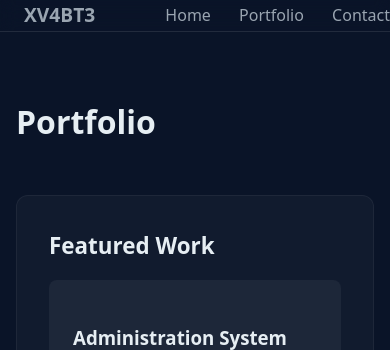
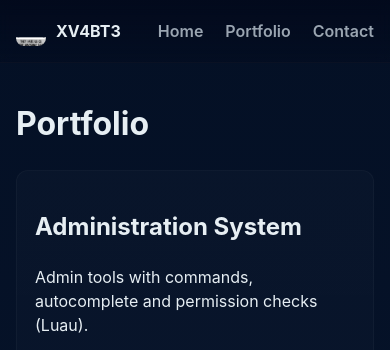
Before and after one commit to XV4BT3/XV4BT3.github.io, a PHP site: page /sub_site/portfolio.html in a window 390 px wide; the page is wider, and only the part inside the window is pictured. Shown: the top 350 px of that part. Run offline with PHP 8.4, Linux system fonts and the light colour scheme.

Commit message:
Add files via upload

```diff
--- a/style.css
+++ b/style.css
@@ -1,144 +1,63 @@
-:root {
-    --bg: #0a1428;
-    --text: #e6eef3;
-    --muted: #9aa5b1;
-    --accent: #5865F2;
+:root{
+  --bg:#071026; --card:#0e1728; --muted:#9aa5b1; --text:#e6eef3;
+  --accent:#5865F2; --glass:rgba(255,255,255,0.03);
 }
 
-* {box-sizing: border-box}
-
-body {
-    margin: 0;
-    font-family: system-ui, -apple-system, sans-serif;
-    background: var(--bg);
-    color: var(--text);
-    line-height: 1.6;
+*{box-sizing:border-box}
+html,body{height:100%}
+body{
+  margin:0; font-family: Inter, system-ui, -apple-system, "Segoe UI", Roboto, Arial;
+  background: linear-gradient(180deg,#041025 0%, #07142b 100%);
+  color:var(--text); -webkit-font-smoothing:antialiased; line-height:1.5;
 }
 
-.nav {
-    position: fixed;
-    top: 0;
-    width: 100%;
-    background: rgba(10,20,40,0.9);
-    backdrop-filter: blur(8px);
-    border-bottom: 1px solid rgba(255,255,255,0.1);
+/* layout */
+.wrap{max-width:1100px;margin:0 auto;padding:20px}
+.site-header{position:sticky;top:0;background:linear-gradient(180deg, rgba(2,6,23,0.6), rgba(2,6,23,0.2));border-bottom:1px solid var(--glass);backdrop-filter:blur(6px);z-index:10}
+.header-row{display:flex;align-items:center;justify-content:space-between;gap:12px}
+.brand{display:flex;align-items:center;gap:10px;color:var(--text);text-decoration:none;font-weight:700}
+.logo-img{width:36px;height:36px;border-radius:8px;object-fit:cover}
+.main-nav a{color:var(--muted);text-decoration:none;margin-left:14px;font-weight:600}
+.main-nav a:hover{color:var(--text)}
+
+/* hero */
+.hero{padding:48px 0;display:grid;gap:20px}
+.hero-card{background:linear-gradient(180deg, rgba(255,255,255,0.02), rgba(255,255,255,0.01));padding:28px;border-radius:12px;border:1px solid var(--glass);box-shadow:0 10px 30px rgba(2,6,23,0.5)}
+.lead{color:var(--muted);margin-top:8px}
+.quick-links{margin-top:16px;display:flex;gap:12px}
+.btn{display:inline-block;padding:10px 14px;border-radius:10px;background:linear-gradient(90deg,var(--accent),#4752c4);color:#fff;text-decoration:none;font-weight:700;box-shadow:0 8px 22px rgba(81,95,221,0.12)}
+.btn.ghost{background:transparent;border:1px solid rgba(255,255,255,0.06);color:var(--text)}
+
+/* showcase grid & cards */
+.showcase{margin-top:28px}
+.grid{display:grid;grid-template-columns:repeat(auto-fit,minmax(220px,1fr));gap:14px;margin-top:12px}
+.card{background:rgba(255,255,255,0.02);padding:16px;border-radius:10px;border:1px solid var(--glass)}
+
+/* portfolio */
+.portfolio-grid{display:grid;gap:18px;grid-template-columns:repeat(auto-fit,minmax(300px,1fr));margin-top:14px}
+.portfolio-item{background:linear-gradient(180deg, rgba(255,255,255,0.02), rgba(255,255,255,0.01));padding:18px;border-radius:12px;border:1px solid var(--glass)}
+.tech-stack{list-style:none;padding:0;margin-top:12px;display:flex;gap:8px}
+.tech-stack li{background:rgba(255,255,255,0.06);padding:6px 10px;border-radius:999px;font-size:0.9rem}
+
+/* responsive iframe */
+.iframe-wrap{position:relative;padding-top:56.25%;height:0;overflow:hidden;border-radius:8px;margin-top:12px}
+.iframe-wrap iframe{position:absolute;left:0;top:0;width:100%;height:100%;border:0}
+
+/* contact */
+.contact-card{background:linear-gradient(180deg, rgba(255,255,255,0.02), rgba(255,255,255,0.01));padding:18px;border-radius:12px;border:1px solid var(--glass)}
+.contact-actions{display:flex;gap:12px;margin-top:12px;flex-wrap:wrap}
+.sep{border:0;border-top:1px solid rgba(255,255,255,0.04);margin:14px 0}
+.input{width:100%;padding:10px;border-radius:8px;border:1px solid rgba(255,255,255,0.04);background:transparent;color:var(--text);margin-top:8px}
+
+/* footer */
+.site-footer{border-top:1px solid var(--glass);padding:18px 0;margin-top:30px;color:var(--muted);text-align:center;font-size:0.95rem}
+
+/* utilities */
+.muted{color:var(--muted);font-size:0.95rem}
+
+/* responsive tweaks */
+@media (max-width:700px){
+  .main-nav{display:flex;gap:8px}
+  .wrap{padding:16px}
+  .logo-img{width:30px;height:30px}
 }
-
-.nav-inner {
-    display: flex;
-    justify-content: space-between;
-    align-items: center;
-    max-width: 800px;
-    margin: 0 auto;
-    padding: 1 rem;
-}
-
-.nav a {
-    color: var(--muted);
-    text-decoration: none;
-    margin-left: 1.5rem;
-    transition: color 0.2s;
-}
-
-.nav a:hover {
-    color: var(--text);
-}
-
-.logo {
-    color: var(--text);
-    font-weight: bold;
-    font-size: 1.2rem;
-}
-
-main {
-    max-width: 800px;
-    margin: 6rem auto 2rem;
-    padding: 0 1rem;
-}
-
-section {
-    margin: 3rem 0;
-    padding: 2rem;
-    background: rgba(255,255,255,0.03);
-    border-radius: 12px;
-    border: 1px solid rgba(255,255,255,0.05);
-}
-
-h1 {
-    font-size: 2rem;
-    margin: 0 0 1rem;
-}
-
-h2 {
-    font-size: 1.4rem;
-    margin: 0 0 1rem;
-}
-
-.lead {
-    color: var(--muted);
-    font-size: 1.1rem;
-}
-
-.btn {
-    display: inline-block;
-    background: var(--accent);
-    color: white;
-    text-decoration: none;
-    padding: 0.6rem 1.2rem;
-    border-radius: 6px;
-    font-weight: bold;
-    transition: transform 0.2s;
-}
-
-.btn:hover {
-    transform: translateY(-2px);
-}
-
-footer {
-    text-align: center;
-    color: var(--muted);
-    padding: 2rem;
-    font-size: 0.9rem;
-}
-
-/* Add to existing CSS */
-
-.project-card {
-    background: rgba(255,255,255,0.05);
-    padding: 1.5rem;
-    border-radius: 8px;
-    margin-bottom: 1rem;
-}
-
-.portfolio-grid {
-    display: grid;
-    gap: 1.5rem;
-    grid-template-columns: repeat(auto-fit, minmax(280px, 1fr));
-}
-
-.portfolio-item {
-    background: rgba(255,255,255,0.05);
-    padding: 1.5rem;
-    border-radius: 8px;
-}
-
-.tech-stack {
-    list-style: none;
-    padding: 0;
-    display: flex;
-    gap: 0.5rem;
-    margin: 1rem 0;
-}
-
-.tech-stack li {
-    background: rgba(255,255,255,0.1);
-    padding: 0.25rem 0.75rem;
-    border-radius: 1rem;
-    font-size: 0.9rem;
-}
-
-.contact-options {
-    display: flex;
-    gap: 1rem;
-    margin-top: 2rem;
-}
--- a/sub_site/portfolio.html
+++ b/sub_site/portfolio.html
@@ -1,86 +1,75 @@
-<!DOCTYPE html>
+<!doctype html>
 <html lang="en">
 <head>
-    <meta charset="utf-8">
-    <meta name="viewport" content="width=device-width, initial-scale=1">
-    <title>XV4BT3 - Portfolio</title>
+  <meta charset="utf-8" />
+  <meta name="viewport" content="width=device-width,initial-scale=1" />
+  <title>XV4BT3 — Portfolio</title>
+  <link rel="icon" href="../assets/img/noFilter.png" type="image/png">
   <link rel="stylesheet" href="../style.css">
-    <link rel="icon" href="../assets/img/noFilter.png" type="image/png">
 </head>
 <body>
-    <nav class="nav">
-        <div class="nav-inner">
-            <a href="../index.html" class="logo">XV4BT3</a>
-            <div>
+  <header class="site-header">
+    <div class="wrap header-row">
+      <a class="brand" href="../index.html">
+        <img src="../assets/img/noFilter.png" alt="logo" class="logo-img">
+        <span>XV4BT3</span>
+      </a>
+      <nav class="main-nav">
         <a href="../index.html">Home</a>
-                <a href="portfolio.html">Portfolio</a>
+        <a href="portfolio.html" aria-current="page">Portfolio</a>
         <a href="contact.html">Contact</a>
+      </nav>
     </div>
-        </div>
-    </nav>
+  </header>
 
-    <main>
+  <main class="wrap">
     <h1>Portfolio</h1>
 
-        <section>
-            <h2>Featured Work</h2>
-            <div class="portfolio-grid">
-                <div class="portfolio-item">
-                    <h3>Administration System</h3>
-                    <p>I've made an administration system with simple commands for managing users and permissions. It has autocomplete for users and command names.</p>
-                    <iframe
-                        width="560"
-                        height="315"
-                        src="https://streamable.com/ul7elu"
-                        frameborder="0"
-                        allowfullscreen>
-                        </iframe>
-                    <ul class="tech-stack">
-                        <li>Luau</li>
-                    </ul>
+    <section class="portfolio-grid">
+      <article class="portfolio-item">
+        <h2>Administration System</h2>
+        <p>Admin tools with commands, autocomplete and permission checks (Luau).</p>
+
+        <div class="iframe-wrap">
+          <iframe src="https://streamable.com/ul7elu" allow="autoplay; fullscreen" allowfullscreen></iframe>
         </div>
+        <p class="muted" style="margin-top:8px">If the video doesn't load, open it directly: <a href="https://streamable.com/ul7elu" target="_blank" rel="noopener">open in new tab</a>.</p>
+
+        <ul class="tech-stack"><li>Luau</li></ul>
+      </article>
+
+      <article class="portfolio-item">
+        <h2>Tug Of War</h2>
+        <p>Tug mechanics, match flow, and scoring for a large-scale group game.</p>
+
+        <div class="iframe-wrap">
+          <iframe src="https://streamable.com/3nx4yf" allow="autoplay; fullscreen" allowfullscreen></iframe>
         </div>
+        <p class="muted" style="margin-top:8px">If the video doesn't load, <a href="https://streamable.com/3nx4yf" target="_blank" rel="noopener">open in new tab</a>.</p>
 
-            <br>
-            <div class="portfolio-grid">
-                <div class="portfolio-item">
-                    <h3>Tug Of War</h3>
-                    <p>I've made a tug of war system for a big group. I did all the functionality shown in the video + some other things I couldn't show as I do not have an alt account.</p>
-                    <iframe
-                        width="560"
-                        height="315"
-                        src="https://streamable.com/3nx4yf"
-                        frameborder="0"
-                        allowfullscreen>
-                        </iframe>
+        <ul class="tech-stack"><li>Luau</li></ul>
+      </article>
 
-                    <ul class="tech-stack">
-                        <li>Luau</li>
-                    </ul>
+      <article class="portfolio-item">
+        <h2>Fight Club</h2>
+        <p>Long-term project: menus, input handling, mobile & console features.</p>
+
+        <div class="iframe-wrap">
+          <iframe src="https://streamable.com/111mfj" allow="autoplay; fullscreen" allowfullscreen></iframe>
         </div>
-            </div>
-            <br>
-            <div class="portfolio-grid">
-                <div class="portfolio-item">
-                    <h3>Fight Club</h3>
-                    <p> A game I've been working with over 1.5 years with short breaks. I've coded a lot there, from the menu to mobile and console support. You name it, I made it.</p>
-                    <iframe
-                        width="560"
-                        height="315"
-                        src="https://streamable.com/111mfj"
-                        frameborder="0"
-                        allowfullscreen>
-                        </iframe>
-                    <ul class="tech-stack">
-                        <li>Luau</li>
-                    </ul>
-                </div>
-            </div>
+        <p class="muted" style="margin-top:8px">If the video doesn't load, <a href="https://streamable.com/111mfj" target="_blank" rel="noopener">open in new tab</a>.</p>
+
+        <ul class="tech-stack"><li>Luau</li></ul>
+      </article>
     </section>
   </main>
 
-    <footer>
-        <script>document.getElementById('year2').textContent = new Date().getFullYear();</script>
+  <footer class="site-footer">
+    <div class="wrap">
+      <small>© <span id="yearP"></span> XV4BT3</small>
+    </div>
   </footer>
+
+  <script>document.getElementById('yearP').textContent = new Date().getFullYear();</script>
 </body>
 </html>
```
Also changed, not shown: index.html (+43 -20 lines), sub_site/contact.html (+28 -26 lines). Lines whose indentation alone changed are shown as unchanged.
